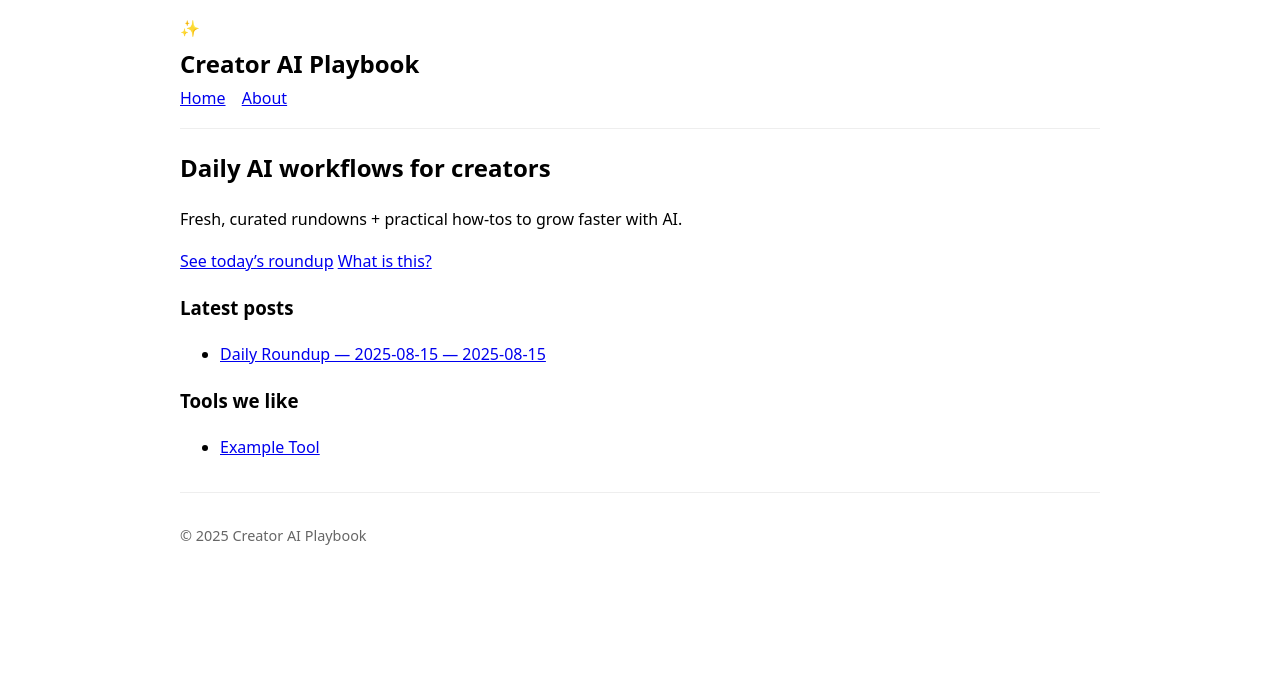
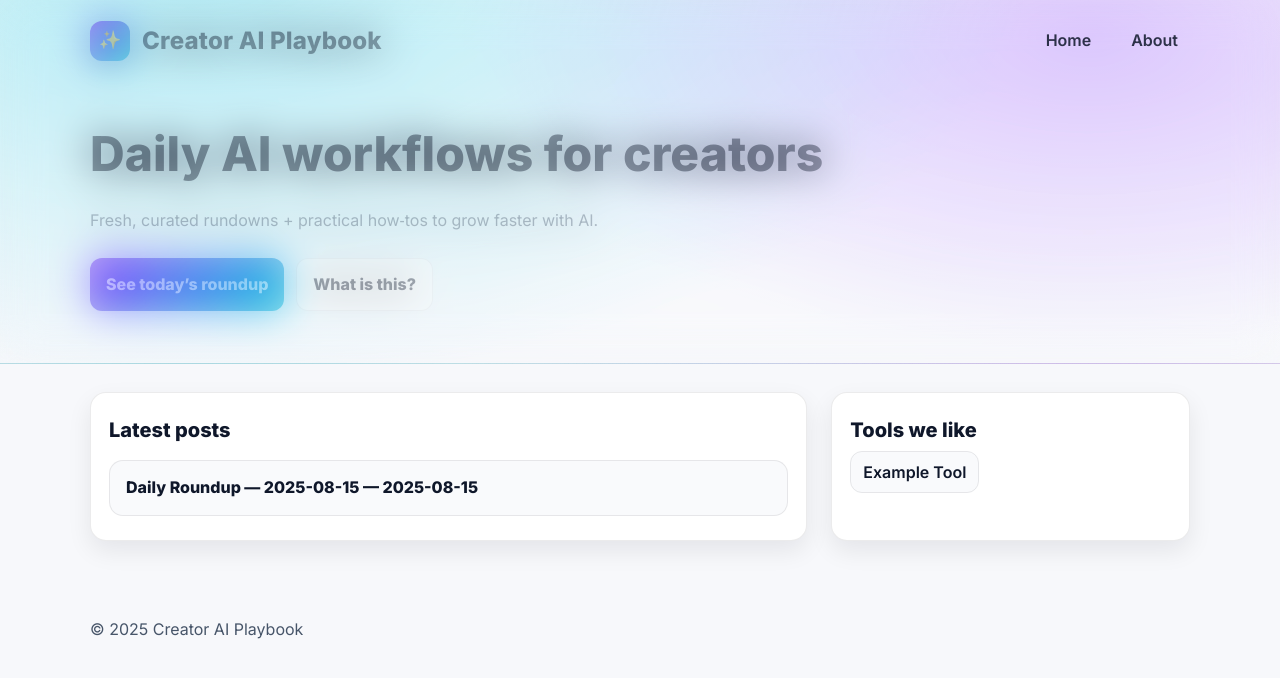
Before and after one commit to Ravidhog/creatoraiplaybook, a plain HTML site: page index.html in a window 1280 px wide. Drawn offline with Linux system fonts and the light colour scheme.

Commit message:
Update styles.css

```diff
--- a/styles.css
+++ b/styles.css
@@ -1,11 +1,134 @@
-:root { font-family: system-ui, -apple-system, Segoe UI, Roboto, Arial, sans-serif; line-height: 1.6; }
-body { margin: 0; padding: 0 1rem 3rem; max-width: 920px; margin-left: auto; margin-right: auto; }
-header { padding: 1rem 0; border-bottom: 1px solid #eee; }
-h1 { margin: 0.2rem 0; }
-.tagline { color: #666; margin-top: 0; }
-nav a { margin-right: .75rem; }
-main { margin-top: 1rem; }
-.post { border: 1px solid #eee; border-radius: 8px; padding: .75rem; margin: .75rem 0; }
-.post h3 { margin: 0 0 .25rem; }
-footer { margin-top: 2rem; border-top: 1px solid #eee; padding-top: 1rem; color: #666; font-size: .9rem; }
-aside { margin-top: 1rem; }
+/* ---- Base / Theme ---- */
+:root{
+  --bg: #0b0d10;
+  --surface: #11151a;
+  --surface-2: #0f1317;
+  --text: #e9eef6;
+  --muted: #a8b3c7;
+  --brand-1: #7c3aed;  /* violet */
+  --brand-2: #06b6d4;  /* cyan */
+  --ring: 0 0 0 3px color-mix(in oklab, var(--brand-2) 40%, transparent);
+  --radius: 16px;
+  --shadow: 0 10px 30px rgba(0,0,0,.35);
+  --glass: rgba(255,255,255,.06);
+  --card: rgba(255,255,255,.03);
+  --border: 1px solid rgba(255,255,255,.08);
+  --font: "Inter", system-ui, -apple-system, Segoe UI, Roboto, Arial, sans-serif;
+}
+
+@media (prefers-color-scheme: light){
+  :root{
+    --bg: #f7f8fb;
+    --surface: #ffffff;
+    --surface-2: #f9fafc;
+    --text: #0f172a;
+    --muted: #475569;
+    --glass: rgba(255,255,255,.65);
+    --card: #fff;
+    --border: 1px solid rgba(2,6,23,.08);
+    --shadow: 0 10px 24px rgba(2,6,23,.08);
+  }
+}
+
+*{ box-sizing: border-box; }
+html,body{ height:100%; }
+body{
+  margin:0;
+  background: var(--bg);
+  color: var(--text);
+  font-family: var(--font);
+  line-height:1.6;
+}
+
+/* ---- Layout helpers ---- */
+.wrap{ width:min(1100px, 90vw); margin:0 auto; }
+
+/* ---- Hero ---- */
+.hero{
+  position:relative; overflow:hidden; isolation:isolate;
+  background: radial-gradient(1200px 600px at 15% -10%, color-mix(in oklab, var(--brand-2) 30%, transparent) 0%, transparent 70%),
+              radial-gradient(900px 450px at 85% 10%, color-mix(in oklab, var(--brand-1) 28%, transparent) 0%, transparent 70%),
+              linear-gradient(180deg, var(--surface) 0%, var(--bg) 100%);
+  border-bottom: var(--border);
+}
+.hero__bg{ position:absolute; inset:0; backdrop-filter: blur(20px) saturate(120%); opacity:.65; pointer-events:none; }
+.hero__header{
+  display:flex; align-items:center; justify-content:space-between;
+  padding:20px 0;
+}
+.brand{ display:flex; align-items:center; gap:.75rem; }
+.brand__logo{
+  width:40px; height:40px; display:grid; place-items:center;
+  border-radius:12px;
+  background: linear-gradient(135deg, var(--brand-1), var(--brand-2));
+  color:#fff; font-size:18px; box-shadow: var(--shadow);
+}
+.brand__title{ margin:0; font-size:1.5rem; font-weight:800; letter-spacing:.2px; }
+
+.nav{ display:flex; gap:1rem; }
+.nav__link{
+  color:var(--text); text-decoration:none; opacity:.85; font-weight:600;
+  padding:.5rem .75rem; border-radius:10px;
+}
+.nav__link:hover{ background: var(--glass); opacity:1; }
+
+.hero__content{
+  padding: 34px 0 52px;
+  display:grid; gap:1rem;
+}
+.hero__title{ font-size: clamp(1.8rem, 4vw, 3rem); margin:0; font-weight:800; }
+.hero__subtitle{ color: var(--muted); margin:0 0 .5rem; }
+.hero__actions{ display:flex; gap:.75rem; flex-wrap:wrap; }
+
+.btn{
+  display:inline-flex; align-items:center; justify-content:center;
+  padding:.8rem 1rem; border-radius:12px; font-weight:700; text-decoration:none;
+  border: var(--border); transition: transform .06s ease, box-shadow .1s ease;
+}
+.btn:hover{ transform: translateY(-1px); box-shadow: var(--shadow); }
+.btn--primary{
+  background: linear-gradient(135deg, var(--brand-1), var(--brand-2));
+  color:#fff; border:none;
+}
+.btn--ghost{ background: var(--glass); color:var(--text); }
+
+/* ---- Panels / Cards ---- */
+.main{ display:grid; gap:24px; padding:28px 0 44px; }
+.panel{
+  background: var(--card);
+  border: var(--border);
+  border-radius: var(--radius);
+  box-shadow: var(--shadow);
+  padding: 18px 18px 6px;
+}
+.panel__header{ display:flex; align-items:center; justify-content:space-between; }
+.panel__title{ margin:.2rem 0 0; font-size:1.25rem; font-weight:800; }
+
+.cards{ list-style:none; margin:14px 0 8px; padding:0; display:grid; gap:12px; }
+.cards li{
+  background: var(--surface-2);
+  border: var(--border);
+  border-radius: 14px;
+  padding:14px 16px;
+  transition: transform .06s ease, box-shadow .1s ease, background .2s ease;
+}
+.cards li:hover{ transform: translateY(-1px); box-shadow: var(--shadow); }
+.cards a{ color: var(--text); text-decoration: none; font-weight: 700; }
+.cards a:hover{ text-decoration: underline; }
+
+.links{ list-style: none; padding:0; margin:14px 0 8px; display:grid; gap:10px; }
+.links a{
+  color: var(--text); text-decoration:none; font-weight:600;
+  padding:10px 12px; border-radius:12px; border: var(--border); background: var(--surface-2);
+}
+.links a:hover{ outline: var(--ring); }
+
+.ad-slot{ margin-top: 18px; }
+
+/* ---- Footer ---- */
+.footer{ padding: 16px 0 48px; color: var(--muted); }
+
+/* ---- Responsive ---- */
+@media (min-width: 900px){
+  .main{ grid-template-columns: 2fr 1fr; }
+}
```
